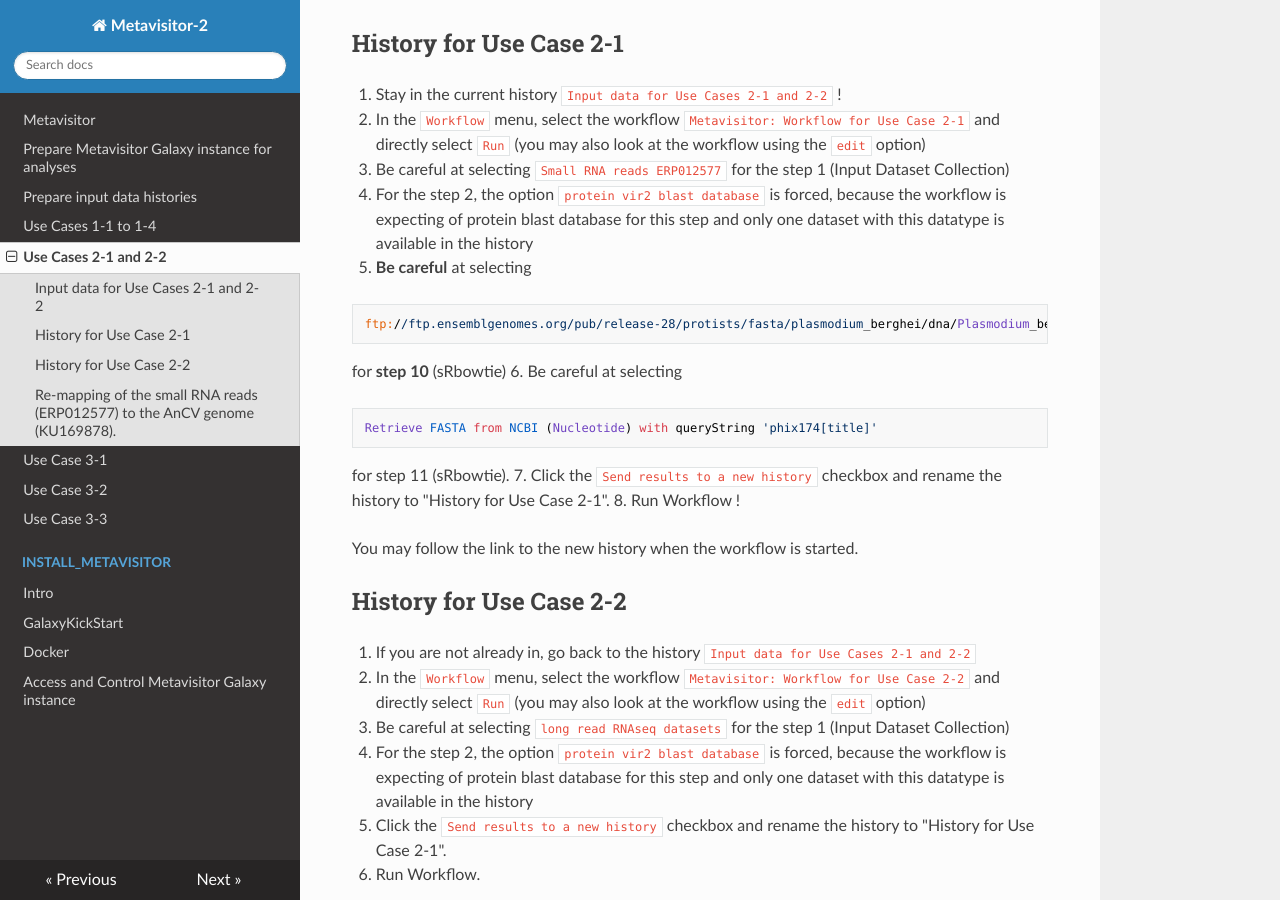
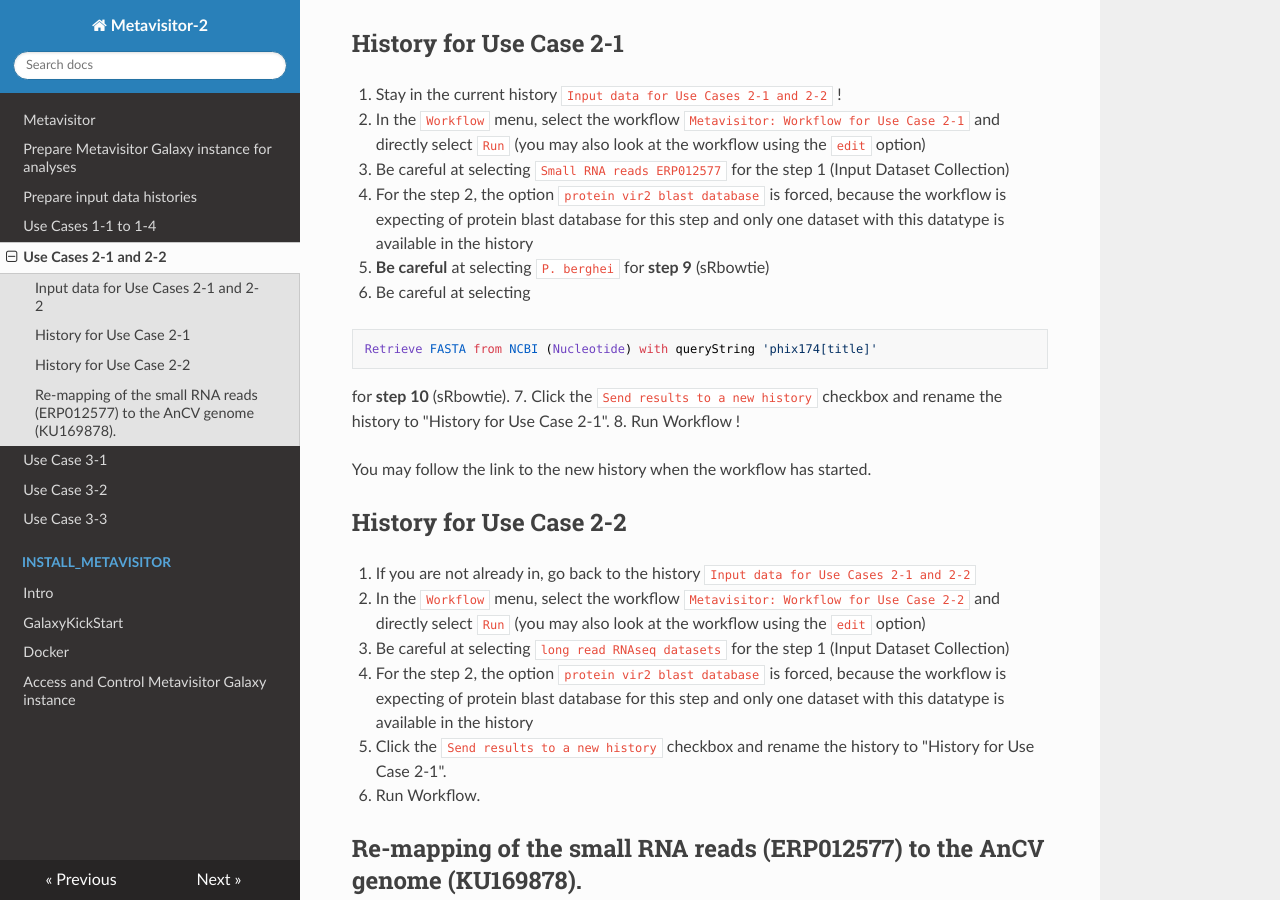
Before and after one commit to ARTbio/metavisitor, an MkDocs documentation site: the page built from docs/use_case_2.md, in a window 1280 px wide and 900 px high, scrolled down 1355 px. Built offline with MkDocs 1.6.1, drawn with Linux system fonts in a browser that asks for light colours; nearby versions of some CDN libraries; old or Windows-style settings are respelled for this version of MkDocs.

Commit message:
update Use Case 2-1 section

````diff
--- a/docs/use_case_2.md
+++ b/docs/use_case_2.md
@@ -30,20 +30,16 @@
 2. In the `Workflow` menu, select the workflow `Metavisitor: Workflow for Use Case 2-1` and directly select `Run` (you may also look at the workflow using the `edit` option)
 3. Be careful at selecting `Small RNA reads ERP012577` for the step 1 (Input Dataset Collection)
 4. For the step 2, the option `protein vir2 blast database` is forced, because the workflow is expecting of protein blast database for this step and only one dataset with this datatype is available in the history
-5. **Be careful** at selecting
-```
-ftp://ftp.ensemblgenomes.org/pub/release-28/protists/fasta/plasmodium_berghei/dna/Plasmodium_berghei.May_2010.28.dna_sm.genome.fa.gz
-```
-for **step 10** (sRbowtie)
+5. **Be careful** at selecting `P. berghei` for **step 9** (sRbowtie)
 6. Be careful at selecting
 ```
 Retrieve FASTA from NCBI (Nucleotide) with queryString 'phix174[title]'
 ```
-for step 11 (sRbowtie).
+for **step 10** (sRbowtie).
 7. Click the `Send results to a new history` checkbox and rename the history to "History for Use Case 2-1".
 8. Run Workflow !
 
-You may follow the link to the new history when the workflow is started.
+You may follow the link to the new history when the workflow has started.
 
 ## History for Use Case 2-2
 
````
